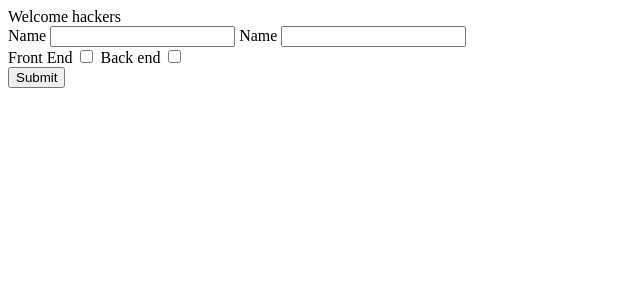
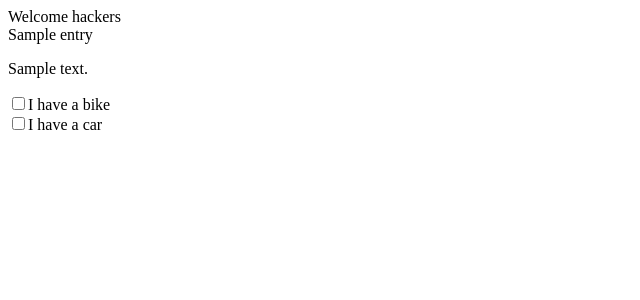
Before and after one commit to mariemayadi/hackmate, a Python web app: template templates/group.html in a window 1280 px wide. Shown: the top 300 px of the page, without its empty margins (0-640 px from the left). Run offline with Jinja, Linux system fonts and the light colour scheme; the template is opened without the code that fills it: most values are stand-ins (such as "Sample title", 1, 10 or a date in 2020).

Commit message:
Prefill using jinja group input info from an array

```diff
--- a/app.yaml
+++ b/app.yaml
@@ -15,3 +15,6 @@ handlers:
 libraries:
 - name: webapp2
   version: "2.5.2"
+
+- name: jinja2
+  version: latest
--- a/templates/group.html
+++ b/templates/group.html
@@ -5,18 +5,26 @@
 </head>
 <body>
   <header>Welcome hackers</header>
+  {% for entry in contentArray %}
   <section id="groupsinfo">
-    <label for="groupname">Name</label>
-    <input type="text" name="groupname" id="groupname">
-    <label for="description">Name</label>
-    <input type="text" name="description" id="description">
-    <div id="skillsneeded">
-      <label for="skill-fe">Front End</label>
-      <input type="checkbox" id="skill-fe" name="skill-fe"></input>
-      <label for="skill-be">Back end</label>
-      <input type="checkbox" id="skill-be" name="skill-be"></input>
+    <div class="groupname">
+      {{ entry.groupname }}
     </div>
-    <input type="submit">
+    <div class="description">
+      <p>
+      {{ entry.description }}
+      </p>
+    </div>
+      <!-- <div id="skillsneeded">
+        <input type="checkbox" id="skill-fe" name="skill-fe">
+        <input type="checkbox" id="skill-be" name="skill-be">
+      </div> -->
   </section>
+  {% endfor %}
 </body>
 </html>
+
+<form action="">
+<input type="checkbox" name="vehicle" value="Bike">I have a bike<br>
+<input type="checkbox" name="vehicle" value="Car">I have a car
+</form>
```
Also changed, not shown: main.py (+31 -0 lines), 1 other file.
